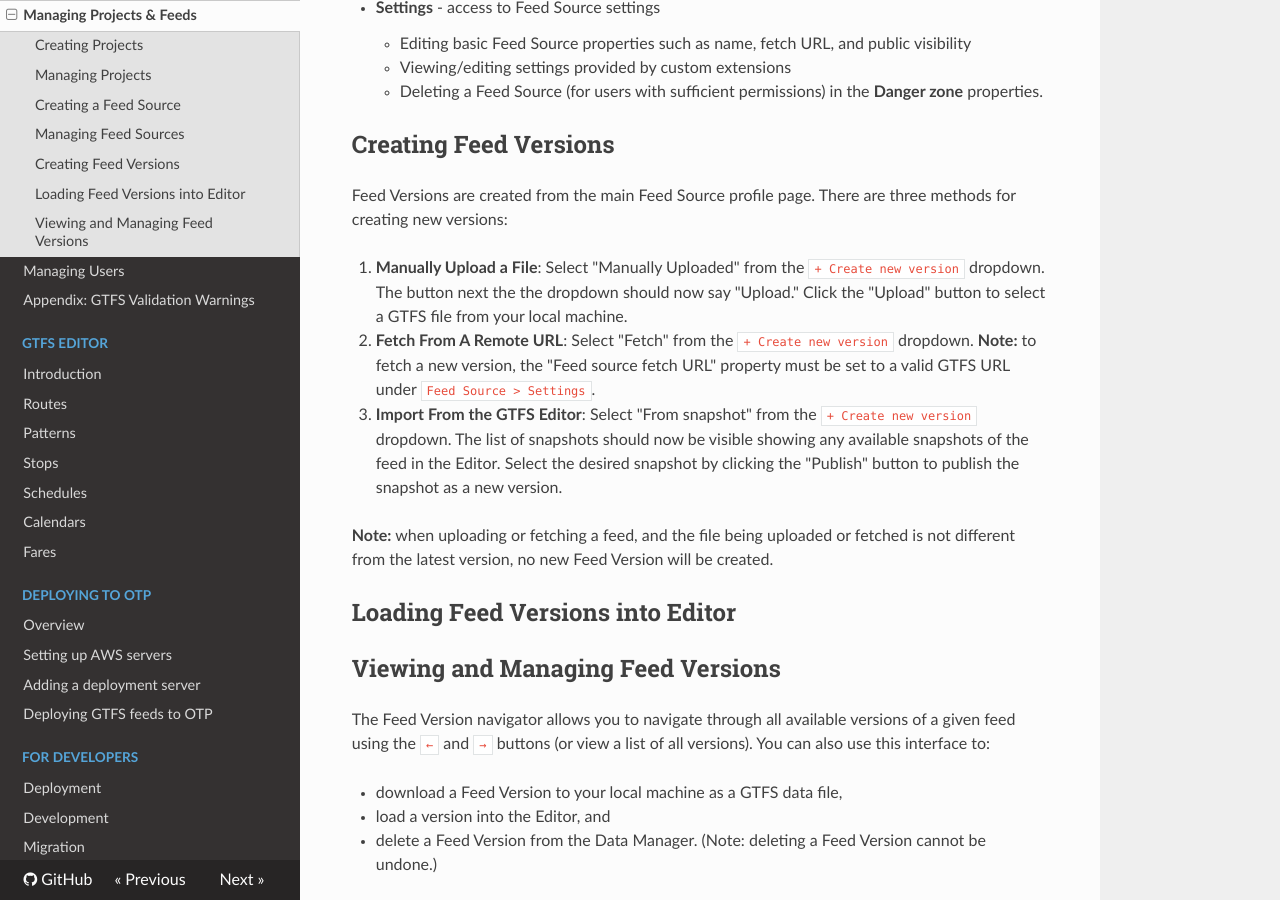
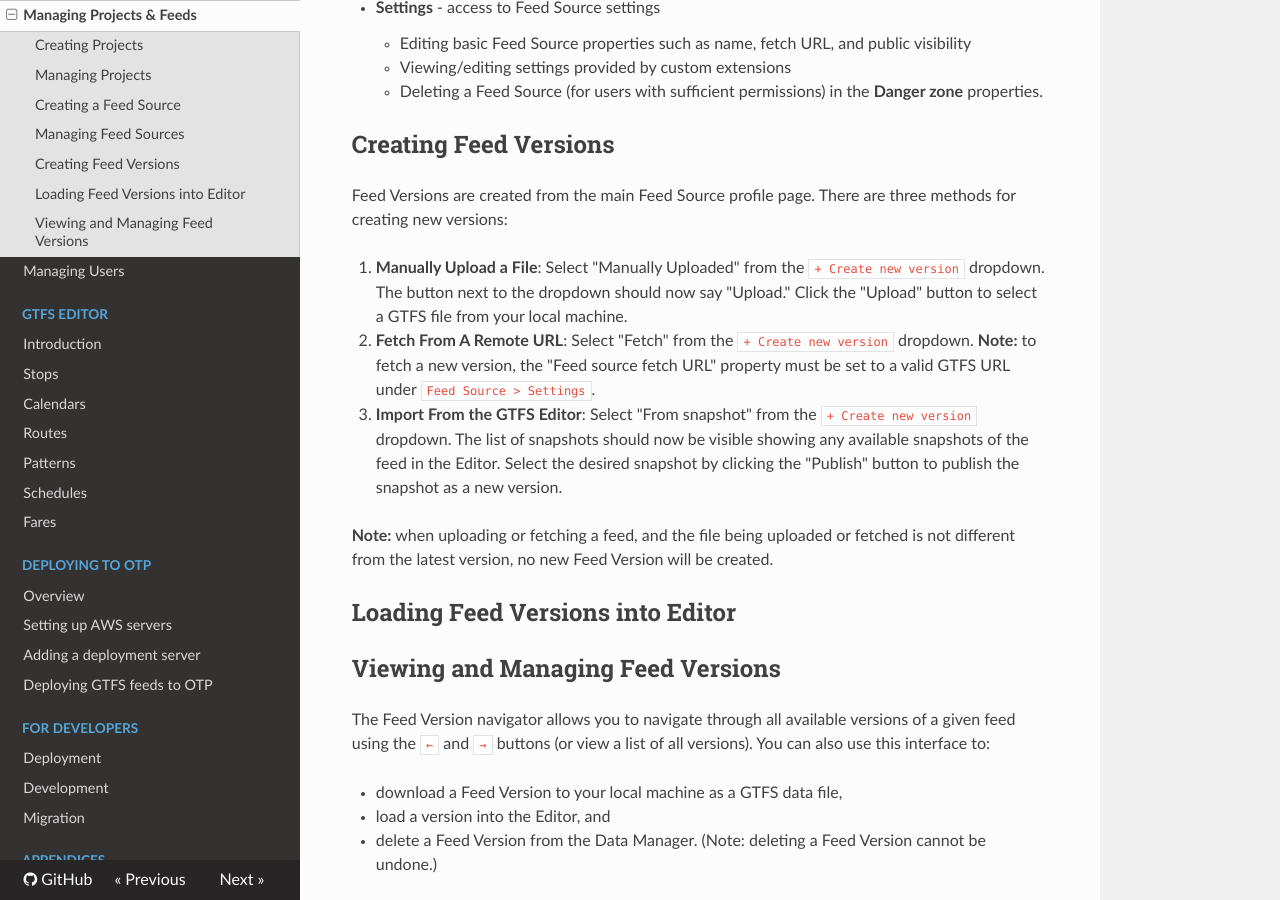
Before and after one commit to wtchen/datatools-ui, an MkDocs documentation site: the page built from docs/user/managing-projects-feeds.md, in a window 1280 px wide and 900 px high, scrolled down 2674 px. Built offline with MkDocs 1.6.1, drawn with Linux system fonts in a browser that asks for light colours; nearby versions of some CDN libraries; old or Windows-style settings are respelled for this version of MkDocs.

Commit message:
documentation review, typo corrections

```diff
--- a/docs/user/managing-projects-feeds.md
+++ b/docs/user/managing-projects-feeds.md
@@ -46,7 +46,7 @@
 
 Feed Versions are created from the main Feed Source profile page. There are three methods for creating new versions:
 
-1. **Manually Upload a File**: Select "Manually Uploaded" from the `+ Create new version` dropdown. The button next the the dropdown should now say "Upload." Click the "Upload" button to select a GTFS file from your local machine.
+1. **Manually Upload a File**: Select "Manually Uploaded" from the `+ Create new version` dropdown. The button next to the dropdown should now say "Upload." Click the "Upload" button to select a GTFS file from your local machine.
 
 2. **Fetch From A Remote URL**: Select "Fetch" from the `+ Create new version` dropdown. **Note:** to fetch a new version, the "Feed source fetch URL" property must be set to a valid GTFS URL under `Feed Source > Settings`.
 
--- a/mkdocs.yml
+++ b/mkdocs.yml
@@ -12,14 +12,13 @@
   - 'Introduction': 'user/introduction.md'
   - 'Managing Projects & Feeds': 'user/managing-projects-feeds.md'
   - 'Managing Users': 'user/managing-users.md'
-  - 'Appendix: GTFS Validation Warnings': 'user/appendix-gtfs-warnings.md'
 - 'GTFS Editor':
   - Introduction: 'user/editor/introduction.md'
+  - Stops: 'user/editor/stops.md'
+  - Calendars: 'user/editor/calendars.md'
   - Routes: 'user/editor/routes.md'
   - Patterns: 'user/editor/patterns.md'
-  - Stops: 'user/editor/stops.md'
   - Schedules: 'user/editor/schedules.md'
-  - Calendars: 'user/editor/calendars.md'
   - Fares: 'user/editor/fares.md'
 - Deploying to OTP:
   - Overview: user/otp-deployment.md
@@ -30,3 +29,5 @@
   - Deployment: dev/deployment.md
   - Development: dev/development.md
   - Migration: dev/migration.md
+- Appendices:
+  - GTFS Validation Warnings: 'user/appendix-gtfs-warnings.md'
```
Also changed, not shown: docs/dev/development.md (+1 -1 lines), docs/user/editor/introduction.md (+1 -3 lines), docs/user/introduction.md (+2 -2 lines).
